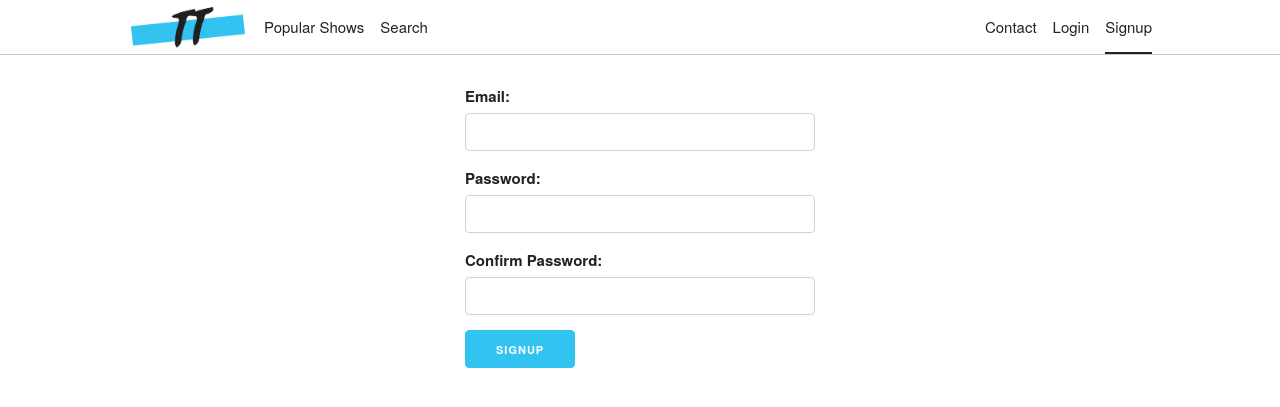
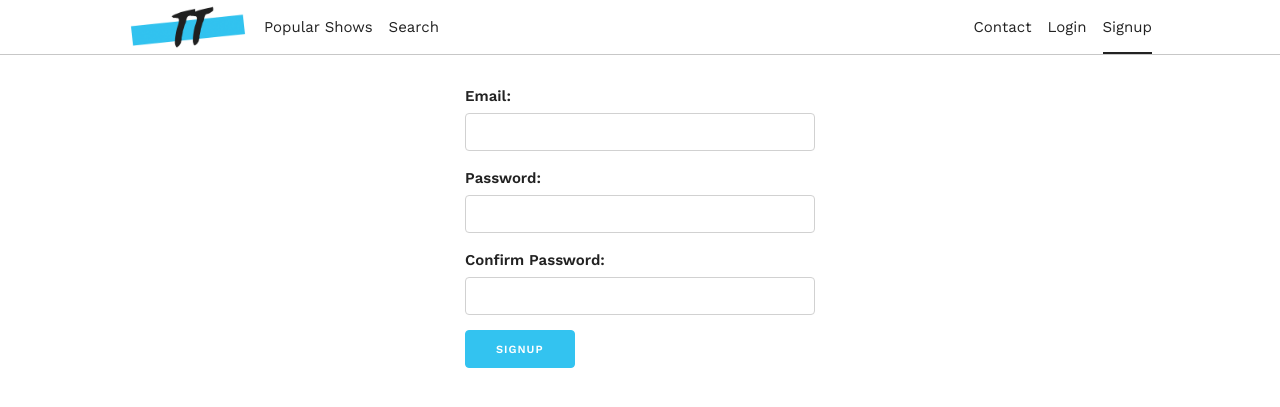
Before and after one commit to bloomvdomino/tv-tracker, a Django app: page /accounts/signup/ in a window 1280 px wide. Shown: the top 407 px of the page. Run offline with Django 3.2, Linux system fonts and the light colour scheme; parts of the project's set-up code (start-up, migrations or seed data) failed here and were passed over.

Commit message:
:lipstick: Use Work Sans font family.

```diff
--- a/project/apps/tmdb/static/tmdb/css/components/progress_card.css
+++ b/project/apps/tmdb/static/tmdb/css/components/progress_card.css
@@ -18,6 +18,8 @@
 
 .progress-card>div>h6 {
     width: 200px;
+    font-size: 18px;
+    font-weight: 400;
     text-overflow: ellipsis;
     white-space: nowrap;
     overflow: hidden;
--- a/project/core/static/core/css/base.css
+++ b/project/core/static/core/css/base.css
@@ -1,4 +1,7 @@
-body { margin: 0; }
+body {
+    margin: 0;
+    font-family: 'Work Sans', sans-serif;
+}
 
 form, .link-section {
     display: flex;
--- a/project/core/templates/core/base.html
+++ b/project/core/templates/core/base.html
@@ -32,6 +32,7 @@
     {% block css %}
     <link href="//cdnjs.cloudflare.com/ajax/libs/normalize/8.0.1/normalize.min.css" rel="stylesheet">
     <link href="//cdnjs.cloudflare.com/ajax/libs/skeleton/2.0.4/skeleton.min.css" rel="stylesheet">
+    <link href="https://fonts.googleapis.com/css?family=Work+Sans:300,400,500,600,700" rel="stylesheet">
     {% endblock %}
 
     {% block custom_css %}
```
